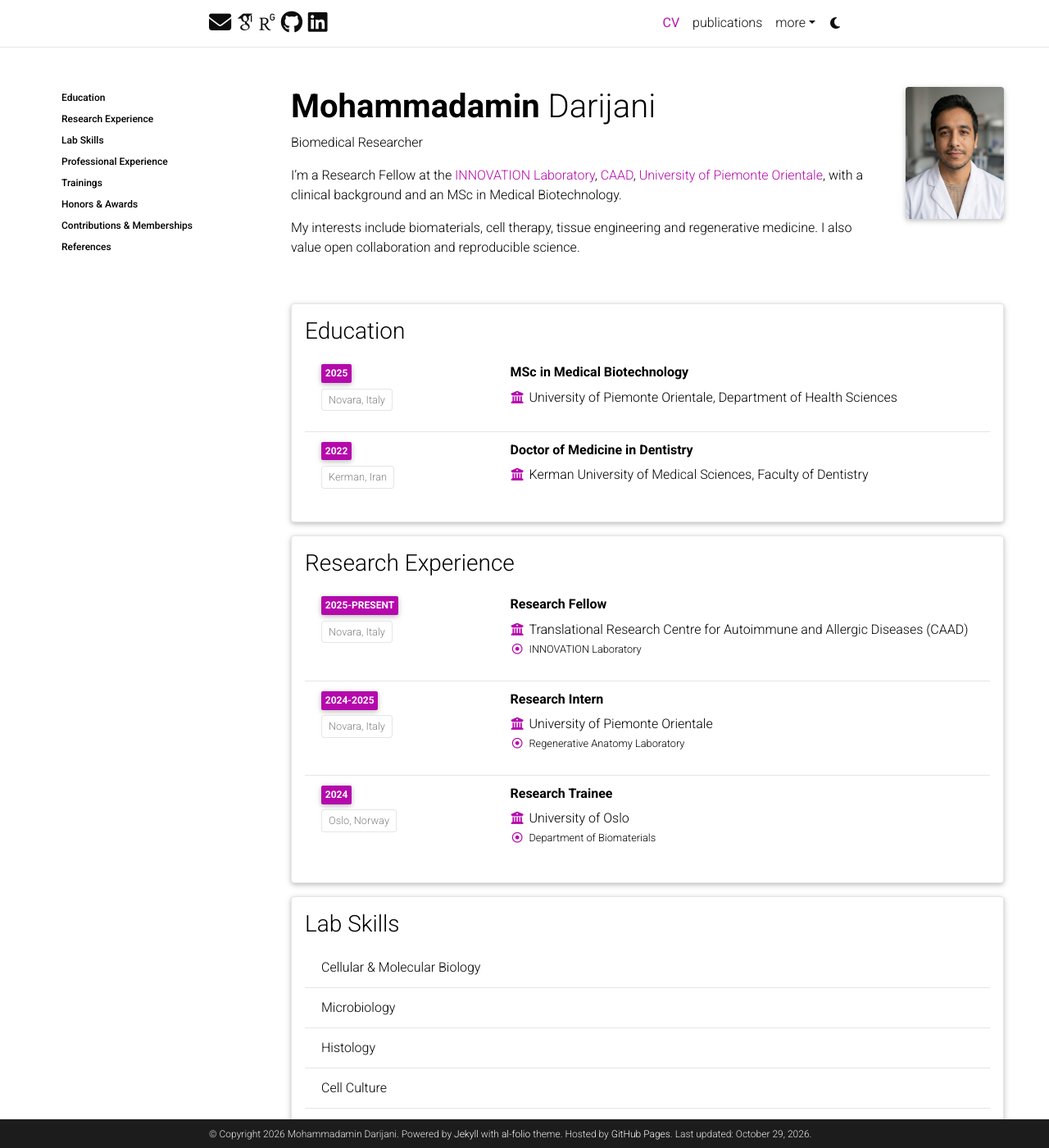
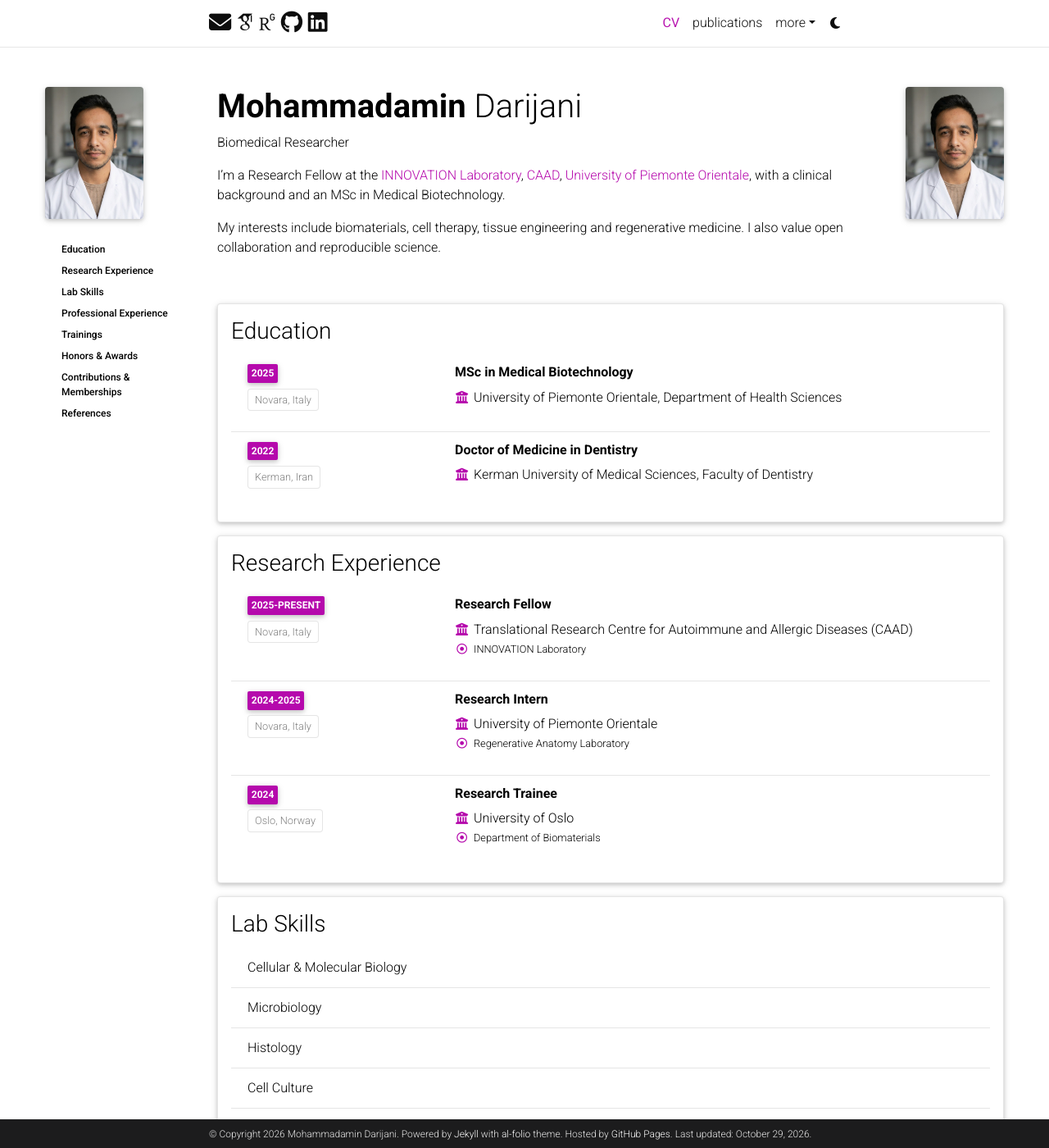
Before and after one commit to amindarijani/amindarijani.github.io, a Jekyll site: the page built from _pages/about.md, in a window 1280 px wide and 1400 px high. Shown: the whole window at 82% size. Built offline with Jekyll 4.4.1, drawn with Linux system fonts in a browser that asks for light colours; some web fonts are replaced; comment, search, counter and statistics services are not loaded; a style sheet for code colours, icons or effects is not loaded.

Commit message:
Update default.html

```diff
--- a/_layouts/default.html
+++ b/_layouts/default.html
@@ -1,55 +1,151 @@
 <!DOCTYPE html>
 <html lang="{{ site.lang }}">
+  <head>
+    {% if page.redirect %}
+      <meta
+        http-equiv="refresh"
+        content="3; url={{ site.baseurl }}/"
+      >
+    {% endif %}
 
-  <!-- Head -->
-  <head>
-  {%- if page.redirect -%}
-    <meta http-equiv="refresh" content="3; url={{ site.baseurl }}/" />
-  {%- endif -%}
     {% include head.html %}
+
+    {% if page.layout == "about" %}
+      <style>
+        /* One centered layout: portrait/menu left, content right. */
+        .container.cv-page-container {
+          width: 100%;
+          max-width: 1140px !important;
+        }
+
+        .cv-page-container .cv-page-row {
+          display: grid;
+          grid-template-columns: 170px minmax(0, 1fr);
+          gap: 40px;
+          align-items: start;
+        }
+
+        .cv-page-sidebar {
+          min-width: 0;
+        }
+
+        .cv-page-sidebar-inner {
+          position: sticky;
+          top: 80px;
+        }
+
+        .cv-page-portrait {
+          width: 120px;
+          margin: 0 0 1.5rem;
+        }
+
+        .cv-page-portrait figure {
+          margin: 0;
+        }
+
+        .cv-page-portrait img {
+          display: block;
+          width: 100%;
+          max-width: 100%;
+          height: auto;
+        }
+
+        .cv-page-sidebar #toc-sidebar {
+          position: static !important;
+        }
+
+        .cv-page-main {
+          min-width: 0;
+          width: 100%;
+        }
+
+        @media (max-width: 767.98px) {
+          .cv-page-container .cv-page-row {
+            grid-template-columns: minmax(0, 1fr);
+            gap: 24px;
+          }
+
+          .cv-page-sidebar-inner {
+            position: static;
+          }
+
+          .cv-page-portrait {
+            width: 100px;
+            margin-bottom: 0;
+          }
+
+          .cv-page-sidebar #toc-sidebar {
+            display: none;
+          }
+        }
+      </style>
+    {% endif %}
   </head>
 
-  <!-- Body -->
   <body class="{% if site.navbar_fixed %}fixed-top-nav{% endif %} {% unless site.footer_fixed %}sticky-bottom-footer{% endunless %}">
+    {% include header.html %}
 
-    <!-- Header -->
-    {%- include header.html %}
+    <div class="container mt-5 {% if page.layout == 'about' %}cv-page-container{% endif %}">
+      {% if page.layout == "about" %}
+        <div class="cv-page-row">
+          <aside class="cv-page-sidebar">
+            <div class="cv-page-sidebar-inner">
+              {% if page.profile.image %}
+                <div class="cv-page-portrait">
+                  {% assign portrait_path = page.profile.image | prepend: 'assets/img/' %}
 
-    <!-- Content -->
-    <div class="container mt-5">
-      {% if page.toc and page.toc.sidebar %}
+                  {% if page.profile.image_circular %}
+                    {% assign portrait_class = "img-fluid z-depth-1 rounded-circle" %}
+                  {% else %}
+                    {% assign portrait_class = "img-fluid z-depth-1 rounded" %}
+                  {% endif %}
+
+                  {% include figure.html
+                    path=portrait_path
+                    class=portrait_class
+                    alt=page.profile.image
+                    cache_bust=true
+                  %}
+                </div>
+              {% endif %}
+
+              <nav id="toc-sidebar"></nav>
+            </div>
+          </aside>
+
+          <main class="cv-page-main">
+            {{ content }}
+          </main>
+        </div>
+
+      {% elsif page.toc and page.toc.sidebar %}
+        <div class="row">
           {% if page.toc.sidebar == "right" %}
-        <div class="row">
-          <!-- main content area -->
             <div class="col-sm-9">
               {{ content }}
             </div>
-          <!-- sidebar, which will move to the top on a small screen -->
+
             <div class="col-sm-3">
               <nav id="toc-sidebar" class="sticky-top"></nav>
             </div>
-        </div>
           {% else %}
-        <div class="row">
-          <!-- sidebar, which will move to the top on a small screen -->
             <div class="col-sm-3">
               <nav id="toc-sidebar" class="sticky-top"></nav>
             </div>
-          <!-- main content area -->
+
             <div class="col-sm-9">
               {{ content }}
             </div>
+          {% endif %}
         </div>
-        {% endif %}
+
       {% else %}
         {{ content }}
       {% endif %}
     </div>
 
-    <!-- Footer -->
-    {%- include footer.html %}
+    {% include footer.html %}
 
-    <!-- JavaScripts -->
     {% include scripts/jquery.html %}
     {% include scripts/bootstrap.html %}
     {% include scripts/masonry.html %}
```
Lines whose indentation alone changed are shown as unchanged.
